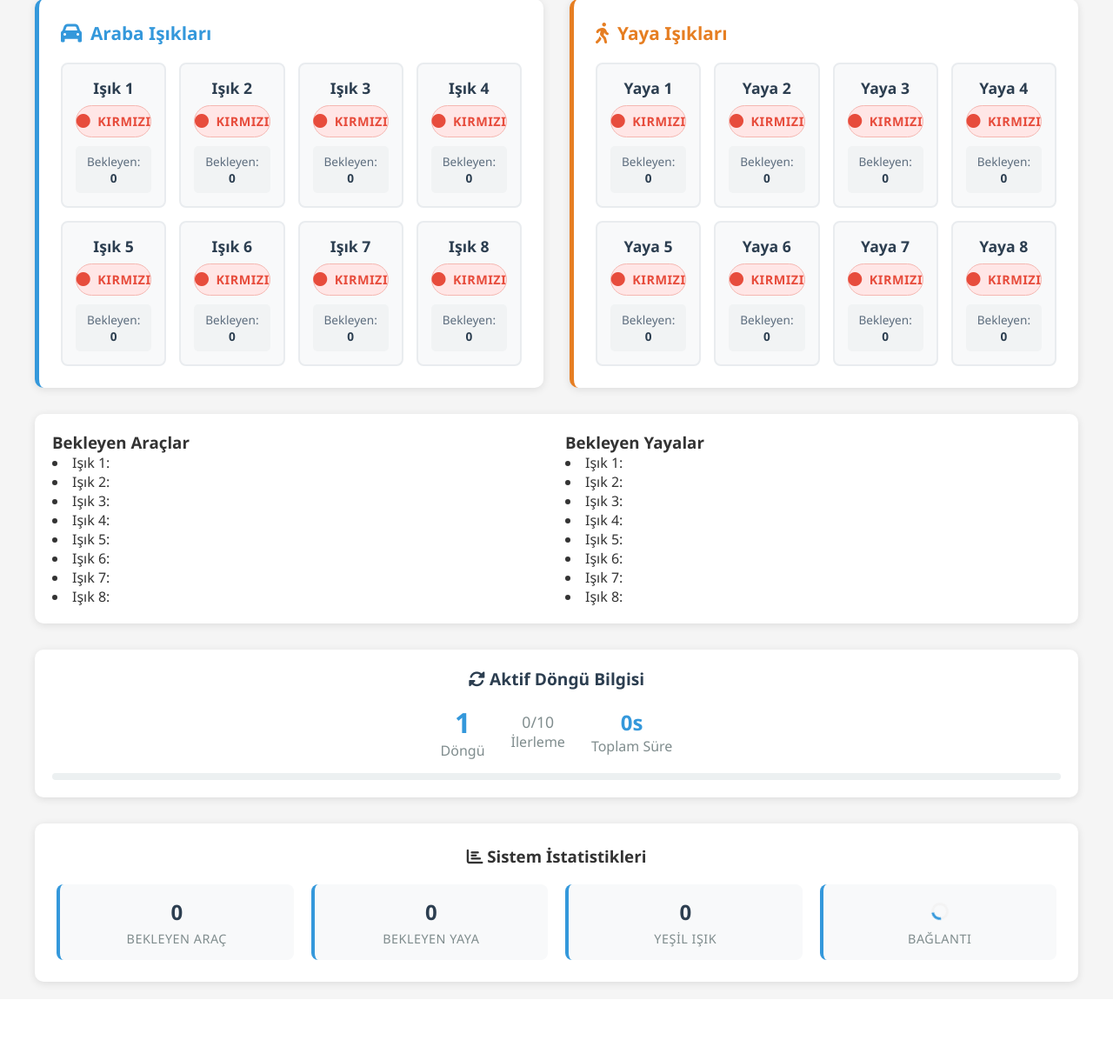
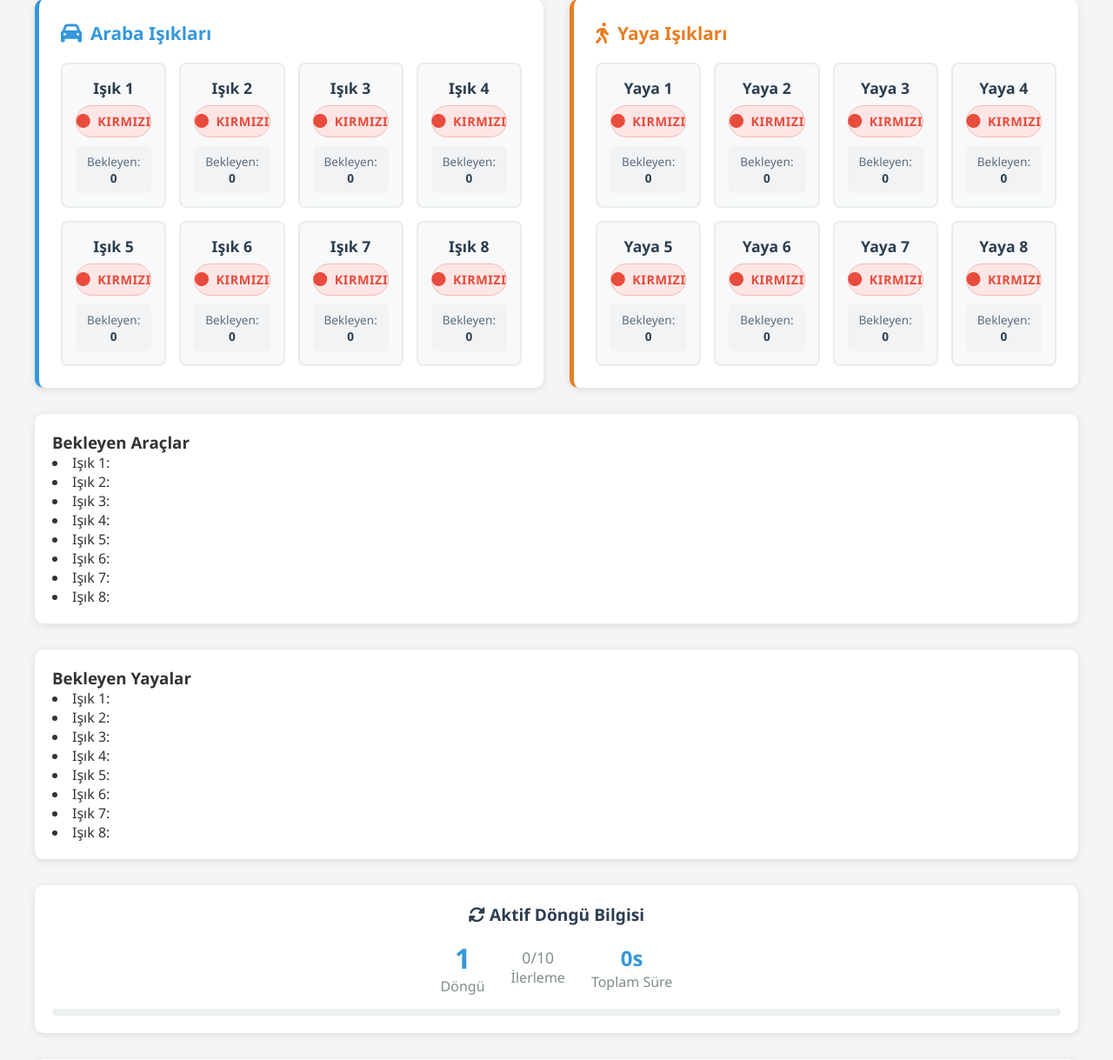
Before and after one commit to chavdar7/traffic_lights, a Flask app: page / in a window 1280 px wide. Shown: the part 556-1775 px from the top of the page at 87% size. Before the commit the page ends 1693 px from the top, so only its background shows below. Run offline with Flask 3, Linux system fonts and the light colour scheme; data that the repository does not hold is empty; some libraries are stand-ins or nearby versions.

Commit message:
bekleme listesi düzenlendi

```diff
--- a/static/styles.css
+++ b/static/styles.css
@@ -169,15 +169,23 @@
 
 /* bekleyenlerin listeleri */
 .waiting-lists{
-    background-color: white;
+    background: white;
     display: grid;
-    grid-template-columns: 1fr 1fr;
     margin-bottom: 30px;
     gap: 20px;
     border-radius: 10px;
     padding: 20px;
     box-shadow: 0 2px 10px rgba(0,0,0,0.1);
 }
+
+#waiting-pedestrians-list,
+#waiting-cars-list {
+    display: inline-block;
+    word-break: break-word;
+    table-layout: fixed;
+}
+
+
 
 @keyframes pulse-green {
     0% {
--- a/templates/index.html
+++ b/templates/index.html
@@ -78,6 +78,8 @@
             </div>
         </div>
 
+
+
         <!-- Bekleyen listeleri -->
          <div class="waiting-lists">
              <div class="waiting-cars">
@@ -86,6 +88,8 @@
                      <!-- JavaScript ile doldurulacak -->
                     </div>
                 </div>
+        </div>
+        <div class="waiting-lists">
                 <div class="waiting-pedestrians">
                     <h3>Bekleyen Yayalar</h3>
                     <div id="waiting-pedestrians-list">
```
Lines whose indentation alone changed are shown as unchanged.
